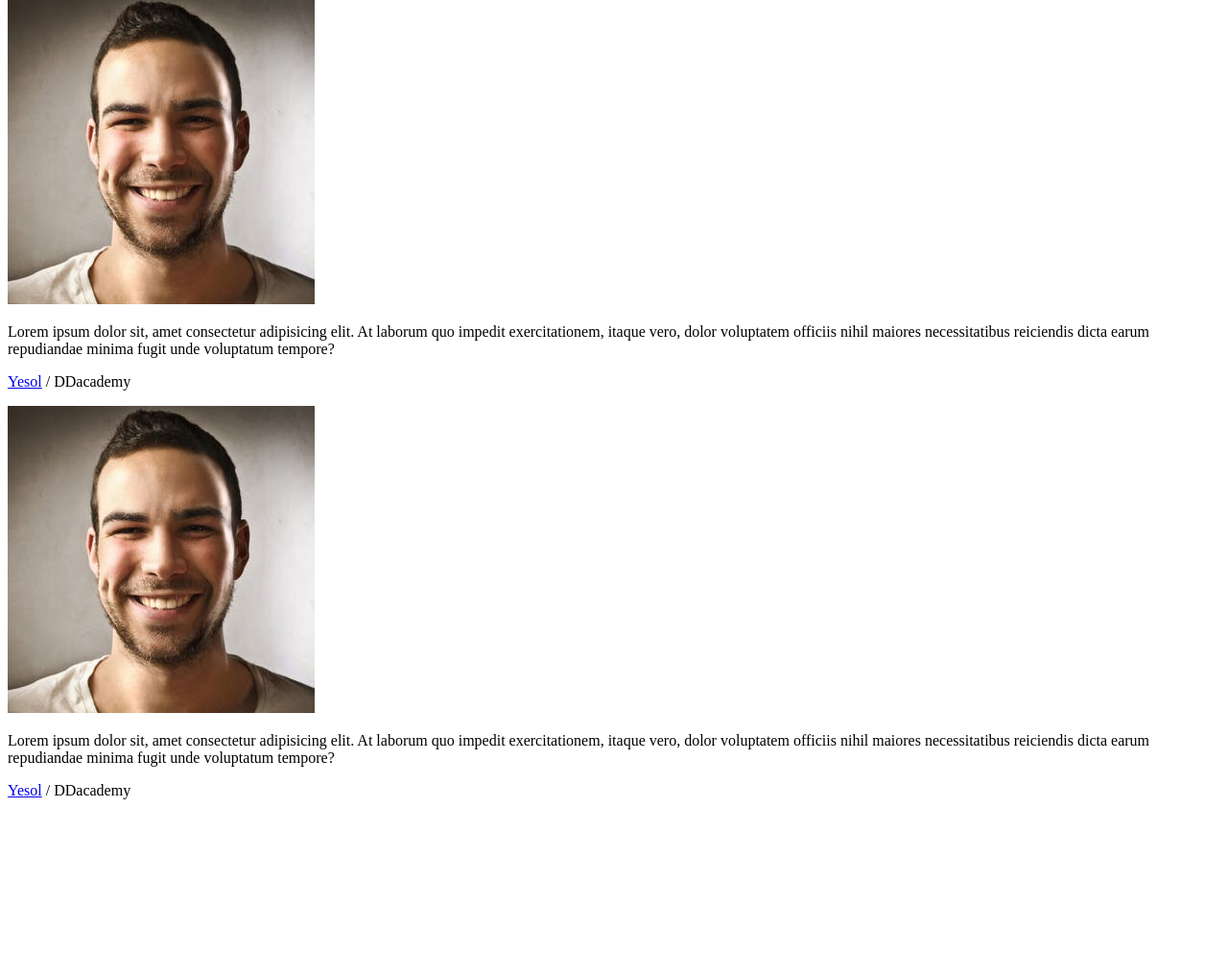
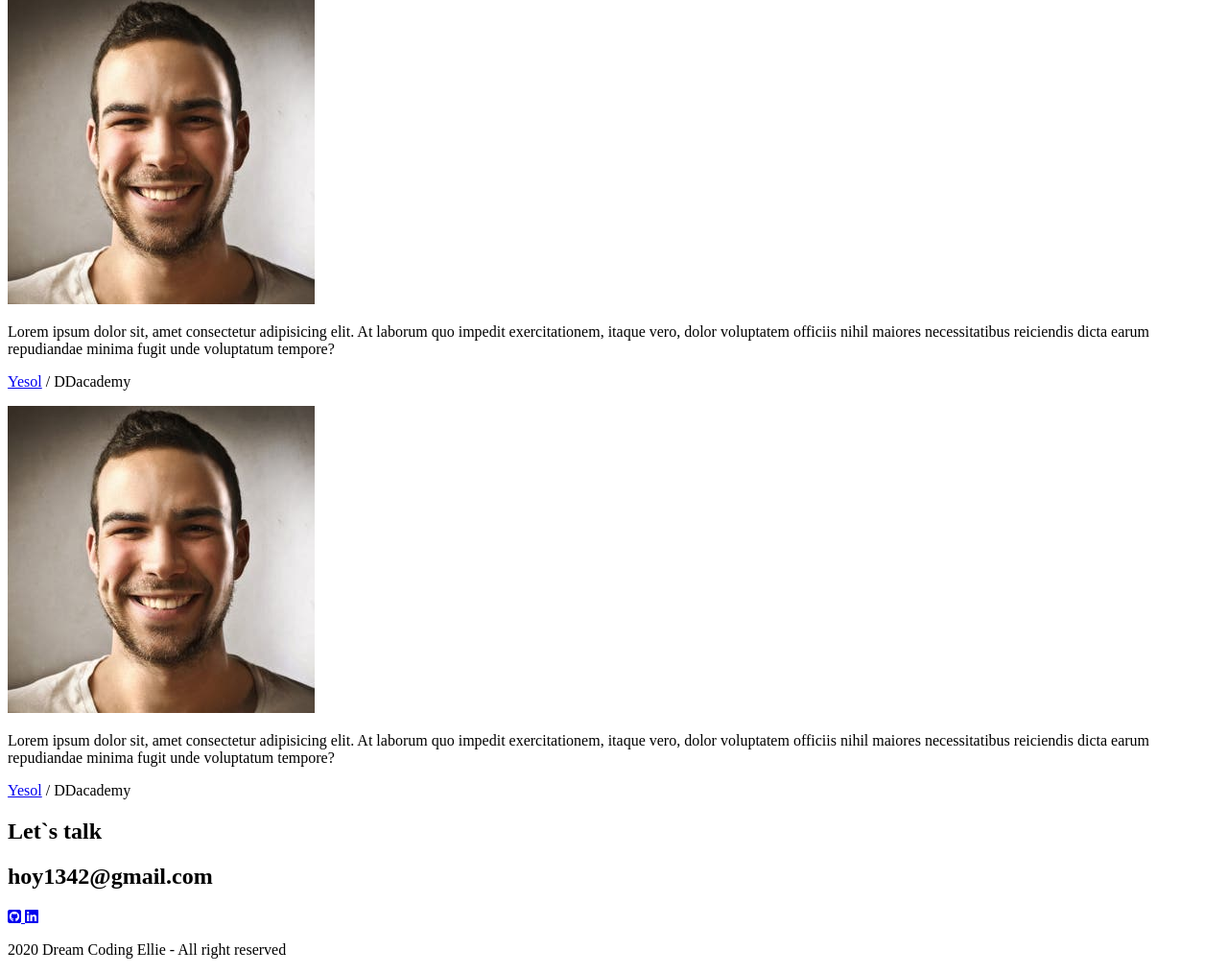
Before and after one commit to sol2yeet/sol2-portfolio, a plain HTML site: page index.html in a window 1280 px wide. Shown: the part 4502-5517 px from the top of the page at 96% size. Before the commit the page ends 5351 px from the top, so only its background shows below. Drawn offline with Linux system fonts and the light colour scheme.

Commit message:
HTML : Contact

```diff
--- a/index.html
+++ b/index.html
@@ -280,6 +280,18 @@
         </div>
     </section>
     <!-- contact -->
-    <section id="contact"></section>
+    <section id="contact">
+        <h1 class="contact_title">Let`s talk</h1>
+        <h2 class="contact_email">hoy1342@gmail.com</h2>
+        <div class="contact_links">
+            <a href="https://github.com/Yesol-Ahn" target="_blank">
+                <i class="fab fa-github-square"></i>
+            </a>
+            <a href="#" target="_blank">
+                <i class="fab fa-linkedin"></i>
+            </a>
+        </div>
+        <p class="contact_rights">2020 Dream Coding Ellie - All right reserved</p>
+    </section>
 </body>
 </html>
```
